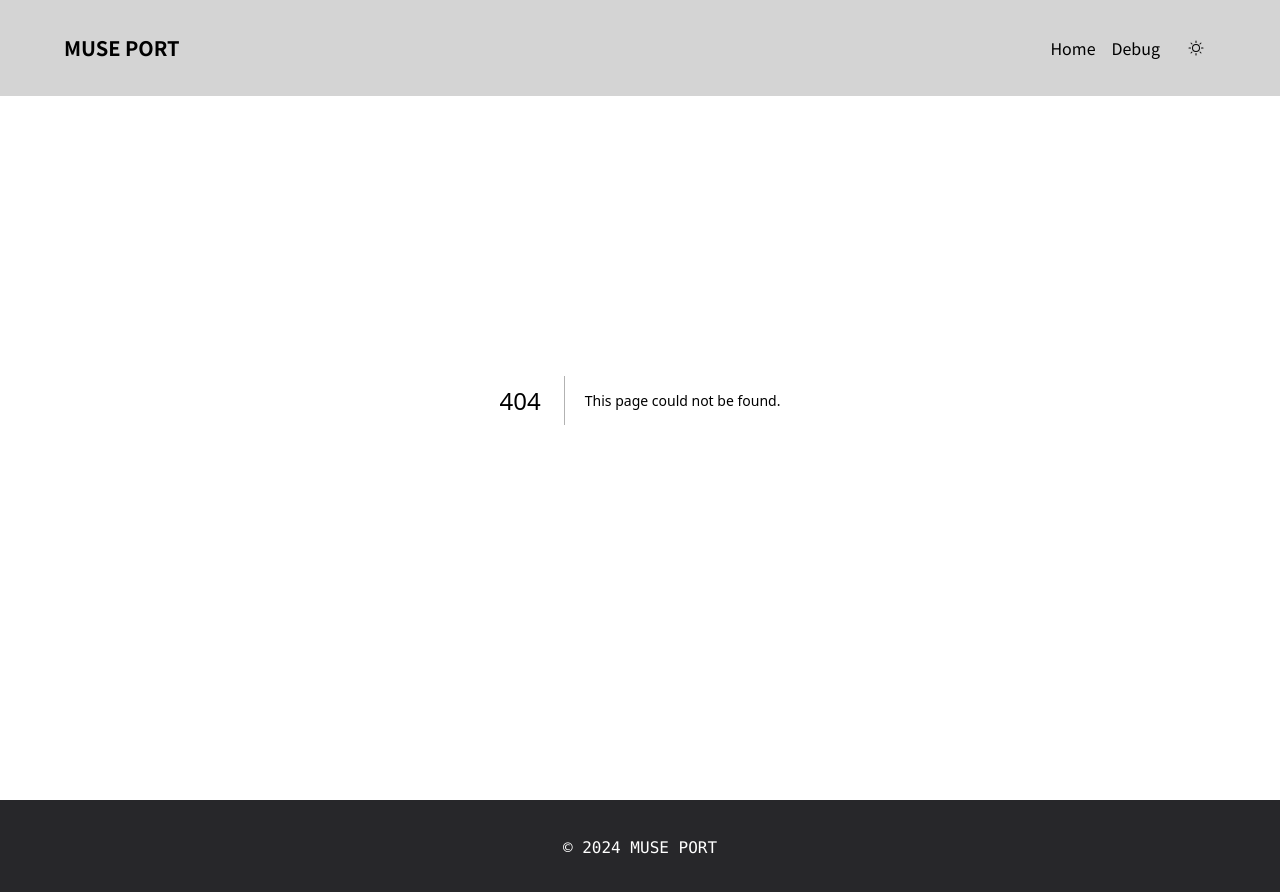
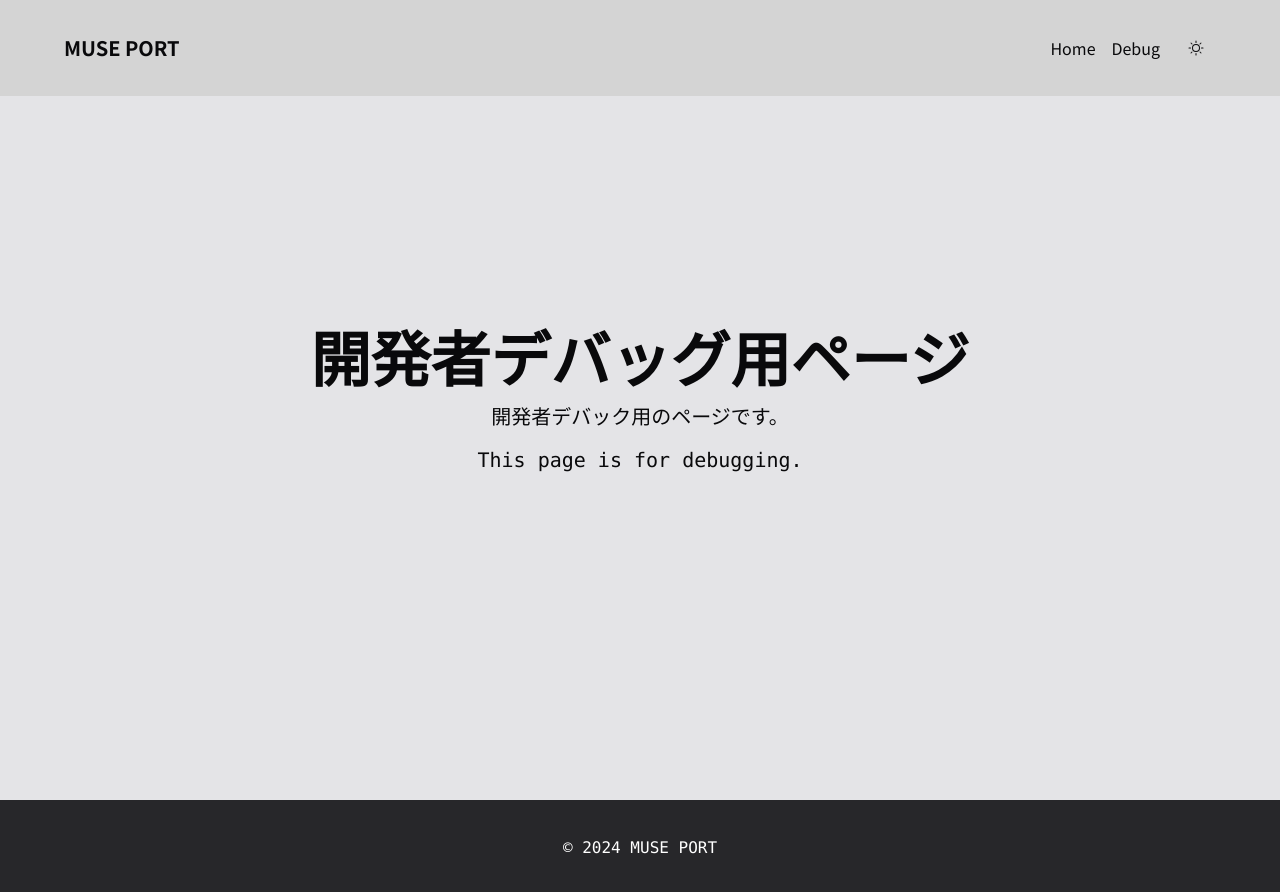
Before and after one commit to nu-multimedia-lab/muse_port, a Next.js app in the folder frontend/: page /debug in a window 1280 px wide. Before the commit this address had no page. Shown: the top 892 px of the page. Built offline with nearby package versions, Linux system fonts and the light colour scheme.

Commit message:
⚗️ デバッグ用のページを追加

```diff
--- /dev/null
+++ b/frontend/src/app/debug/page.tsx
@@ -0,0 +1,17 @@
+import React from "react";
+
+const Debug = () => {
+  return (
+    <main className="min-h-screen grid place-items-center bg-zinc-200 dark:bg-zinc-900">
+      <div className="flex flex-col gap-4 text-center">
+        <h1 className="text-6xl font-extrabold">開発者デバッグ用ページ</h1>
+        <p className="text-xl font-medium">開発者デバック用のページです。</p>
+        <p className="text-xl font-medium font-mono">
+          This page is for debugging.
+        </p>
+      </div>
+    </main>
+  );
+};
+
+export default Debug;
```
